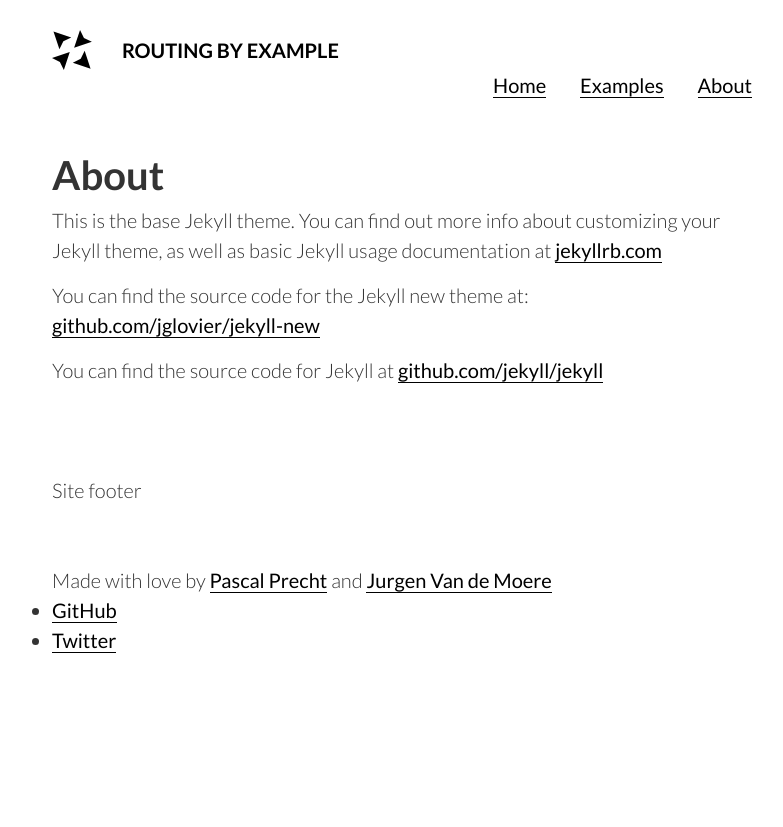
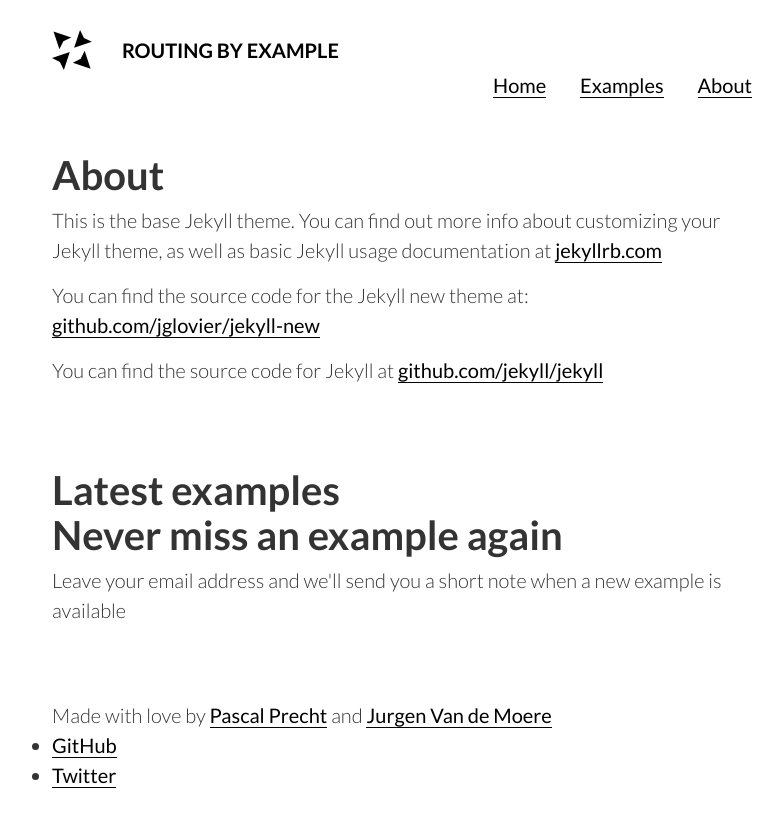
Before and after one commit to routingbyexample/routingbyexample.github.io, a Jekyll site: the page built from about.md, in a window 1280 px wide. Shown: the top 827 px of the page, without its empty margins (238-1021 px from the left). Built offline with Jekyll 4.4.1, drawn with Linux system fonts in a browser that asks for light colours.

Commit message:
feat(_includes): add site footer content

```diff
--- a/_includes/site-footer.html
+++ b/_includes/site-footer.html
@@ -1,3 +1,22 @@
 <footer class="rbe-site-footer">
-  Site footer
+
+  <div class="rbe-site-footer-grid">
+
+    <div class="rbe-site-footer-grid__item">
+      <div class="rbe-site-footer__latest-examples">
+        <h1>Latest examples</h1>
+
+      </div>
+    </div>
+
+    <div class="rbe-site-footer-grid__item">
+      <div class="rbe-site-footer__subscribe">
+        <h1>Never miss an example again</h1>
+        <p>
+          Leave your email address and we'll send you a short note when a new example is available
+        </p>
+      </div>
+    </div>
+  </div>
+
 </footer>
```
